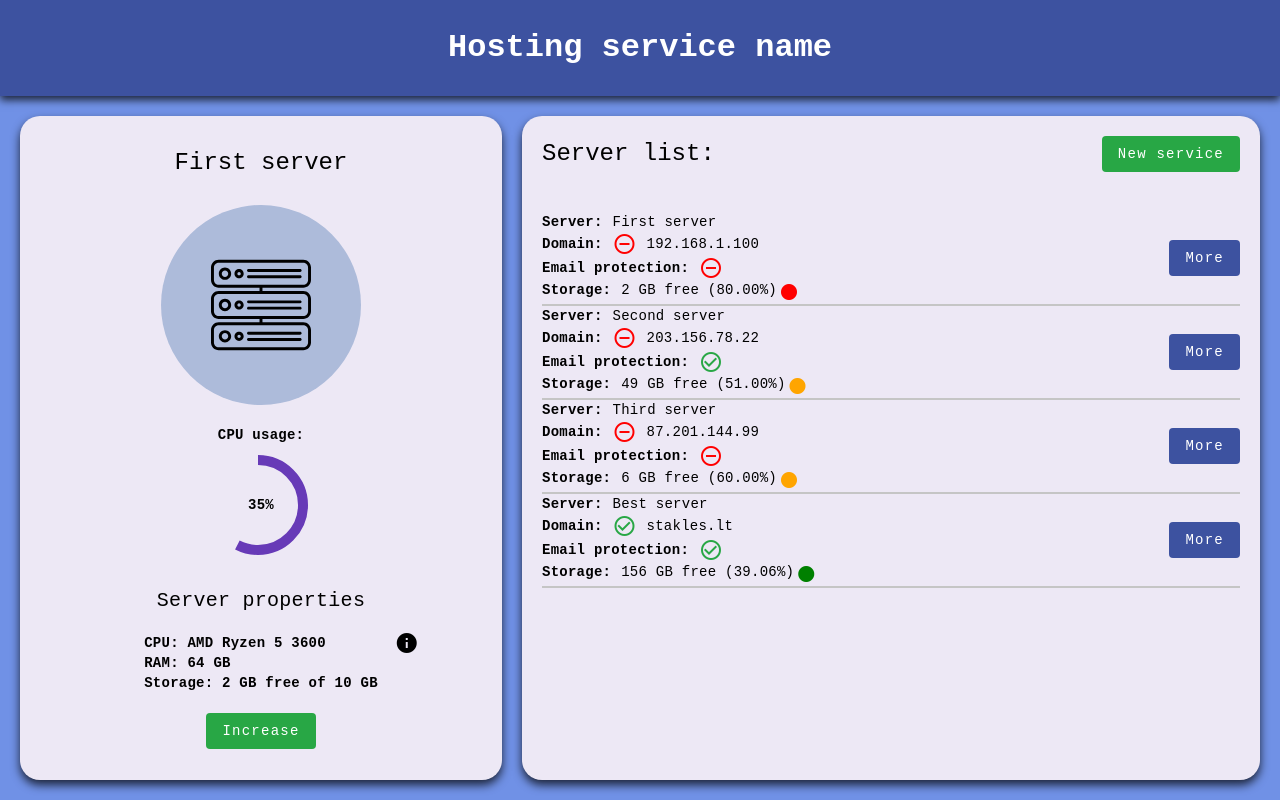
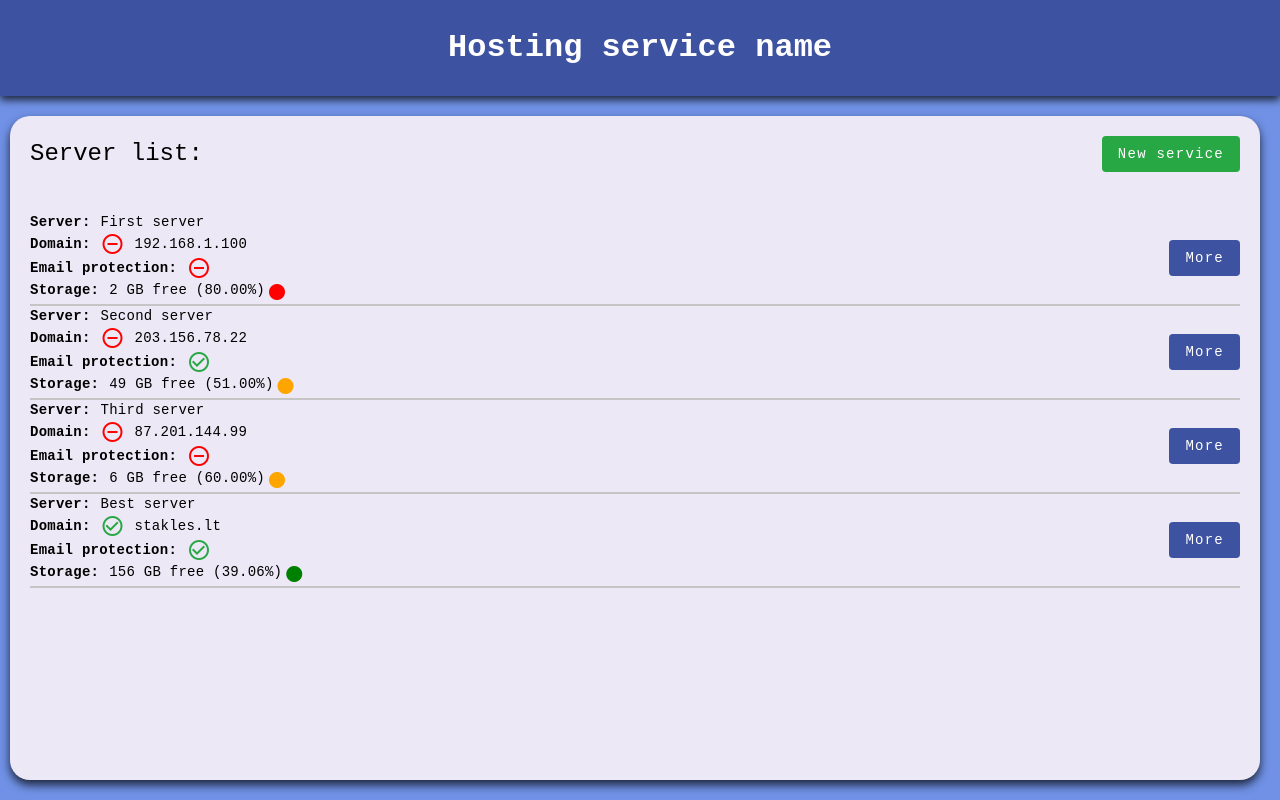
Before and after one commit to Sushilla/Hosting-service---DEMO-project, an Angular app: page / in a window 1280 px wide. Built offline with nearby package versions, Linux system fonts and the light colour scheme.

Commit message:
[ADD] Data transfer between panels. Added open and close functionality

```diff
--- a/src/app/service-dashboard/components/server-resources/server-resources.component.html
+++ b/src/app/service-dashboard/components/server-resources/server-resources.component.html
@@ -1,4 +1,10 @@
-<div class="container-resources display-center-column">
+<div class="container-resources display-align_center-column">
+  <div style="display: flex; justify-content: end; width: calc(100% - 20px); margin: 10px;">
+    <button mat-icon-button (click)="ClosePanel.emit()">
+      <mat-icon>close</mat-icon>
+    </button>
+  </div>
+
   <h1 class="bold">{{UserServerProperties.server_name}}</h1>
 
   <div class="circle display-justify_center">
@@ -24,7 +30,8 @@
       </span>
 
       <p>RAM: {{ UserPlanProperties.ram }} GB</p>
-      <p>Storage: {{ UserServerProperties.storage - UserServerProperties.used_storage }} GB free of {{ UserServerProperties.storage }} GB</p>
+      <p>Storage: {{ UserServerProperties.storage - UserServerProperties.used_storage }} GB free of {{
+        UserServerProperties.storage }} GB</p>
     </div>
   </div>
 
--- a/src/app/service-dashboard/components/server-resources/server-resources.component.ts
+++ b/src/app/service-dashboard/components/server-resources/server-resources.component.ts
@@ -1,4 +1,4 @@
-import { Component, Input } from '@angular/core';
+import { Component, EventEmitter, Input, Output } from '@angular/core';
 import { MatProgressSpinnerModule } from '@angular/material/progress-spinner';
 import { MatIconModule } from '@angular/material/icon';
 import { MatButtonModule } from '@angular/material/button';
@@ -19,6 +19,7 @@ export class ServerResourcesComponent {
 
   @Input() UserPlanProperties!: ServerProperties;
   @Input() UserServerProperties!: UserServerList;
+  @Output() ClosePanel = new EventEmitter();
 
   constructor(public dialog: MatDialog) {
     this.SimulateServerLoad();
--- a/src/app/service-dashboard/components/service-list/service-list.component.html
+++ b/src/app/service-dashboard/components/service-list/service-list.component.html
@@ -47,7 +47,7 @@
 
       <div style="max-width: 100px;">
         <button mat-flat-button style="background-color: #3d52a0; color: #ffffff;"
-          (click)="OpenServerInformationPanel(service)">More</button>
+          (click)="ServerInformationData.emit(service)">More</button>
       </div>
     </div>
   </div>
--- a/src/app/service-dashboard/components/service-list/service-list.component.ts
+++ b/src/app/service-dashboard/components/service-list/service-list.component.ts
@@ -1,4 +1,4 @@
-import { Component, Input } from '@angular/core';
+import { Component, EventEmitter, Input, Output } from '@angular/core';
 import { MatButtonModule } from '@angular/material/button';
 import { MatTableModule } from '@angular/material/table';
 import { UserServerList } from '../../Models/Interface/UserServerList';
@@ -14,12 +14,11 @@ import { MatIconModule } from '@angular/material/icon';
 })
 export class ServiceListComponent {
   @Input() UserServiceList!: UserServerList[];
+  @Output() ServerInformationData = new EventEmitter();
 
-  GetPercentageOfFreeStorage(service_data: UserServerList): number{
-    return (service_data.used_storage / service_data.storage);
+  GetPercentageOfFreeStorage(service_data: UserServerList): number {
+    return service_data.used_storage / service_data.storage;
   }
 
   AddNewServiceModal() {}
-
-  OpenServerInformationPanel(service: UserServerList){}
 }
--- a/src/app/service-dashboard/service-dashboard.component.html
+++ b/src/app/service-dashboard/service-dashboard.component.html
@@ -1,10 +1,12 @@
 <div class="container">
   <app-header></app-header>
 
-  <div class="container-services" style="display: flex; flex-direction: row">
-    <app-server-resources style="width: 40%" [UserPlanProperties]="ServerPlans[UserServersList[0].current_server_plan]"
-      [UserServerProperties]="UserServersList[0]"></app-server-resources>
+  <div class="container-services" style="display: flex; flex-direction: row; position: relative;">
+    <app-server-resources *ngIf="SelectedService" style="width: 40%"
+      [UserPlanProperties]="ServerPlans[SelectedService.current_server_plan]" [UserServerProperties]="SelectedService"
+      (ClosePanel)="SelectedService = undefined"></app-server-resources>
 
-    <app-service-list style="width: 60%" [UserServiceList]="UserServersList"></app-service-list>
+    <app-service-list [ngStyle]="{'width': SelectedService ? '60%' : '100%'}" [UserServiceList]="UserServersList"
+      (ServerInformationData)="SelectedService = $event"></app-service-list>
   </div>
 </div>
--- a/src/app/service-dashboard/service-dashboard.component.scss
+++ b/src/app/service-dashboard/service-dashboard.component.scss
@@ -1,3 +1,8 @@
+@keyframes move_in {
+  from {left: -40%;}
+  to {left: 0;}
+}
+
 .container {
   height: 100vh;
   width: 100vw;
--- a/src/app/service-dashboard/service-dashboard.component.ts
+++ b/src/app/service-dashboard/service-dashboard.component.ts
@@ -3,21 +3,23 @@ import { HeaderComponent } from '../Components/header/header.component';
 import { ServerResourcesComponent } from './components/server-resources/server-resources.component';
 import { ServiceListComponent } from './components/service-list/service-list.component';
 import { ServerProperties } from './Models/Interface/ServerProperties';
-import ServerPlanJSON from '../../assets/data/ServerPlans.json'
-import UserPropertiesJSON from '../../assets/data/UserProperties.json'
+import ServerPlanJSON from '../../assets/data/ServerPlans.json';
+import UserPropertiesJSON from '../../assets/data/UserProperties.json';
 import { UserServerList } from './Models/Interface/UserServerList';
+import { CommonModule } from '@angular/common';
 
 @Component({
   selector: 'app-service-dashboard',
   standalone: true,
-  imports: [HeaderComponent, ServerResourcesComponent, ServiceListComponent],
+  imports: [HeaderComponent, ServerResourcesComponent, ServiceListComponent, CommonModule],
   templateUrl: './service-dashboard.component.html',
-  styleUrl: './service-dashboard.component.scss'
+  styleUrl: './service-dashboard.component.scss',
 })
 export class ServiceDashboardComponent {
   UserServersList: UserServerList[] = UserPropertiesJSON;
   ServerPlans: ServerProperties[] = ServerPlanJSON;
 
+  SelectedService!: UserServerList | undefined;
 
   constructor() {
     console.log(this.ServerPlans);
--- a/src/styles.scss
+++ b/src/styles.scss
@@ -35,13 +35,6 @@ p {
   display: flex;
 }
 
-.display-center-column {
-  display: flex;
-  justify-content: center;
-  align-items: center;
-  flex-direction: column;
-}
-
 .display-justify_center {
   display: flex;
   justify-content: center;
```
